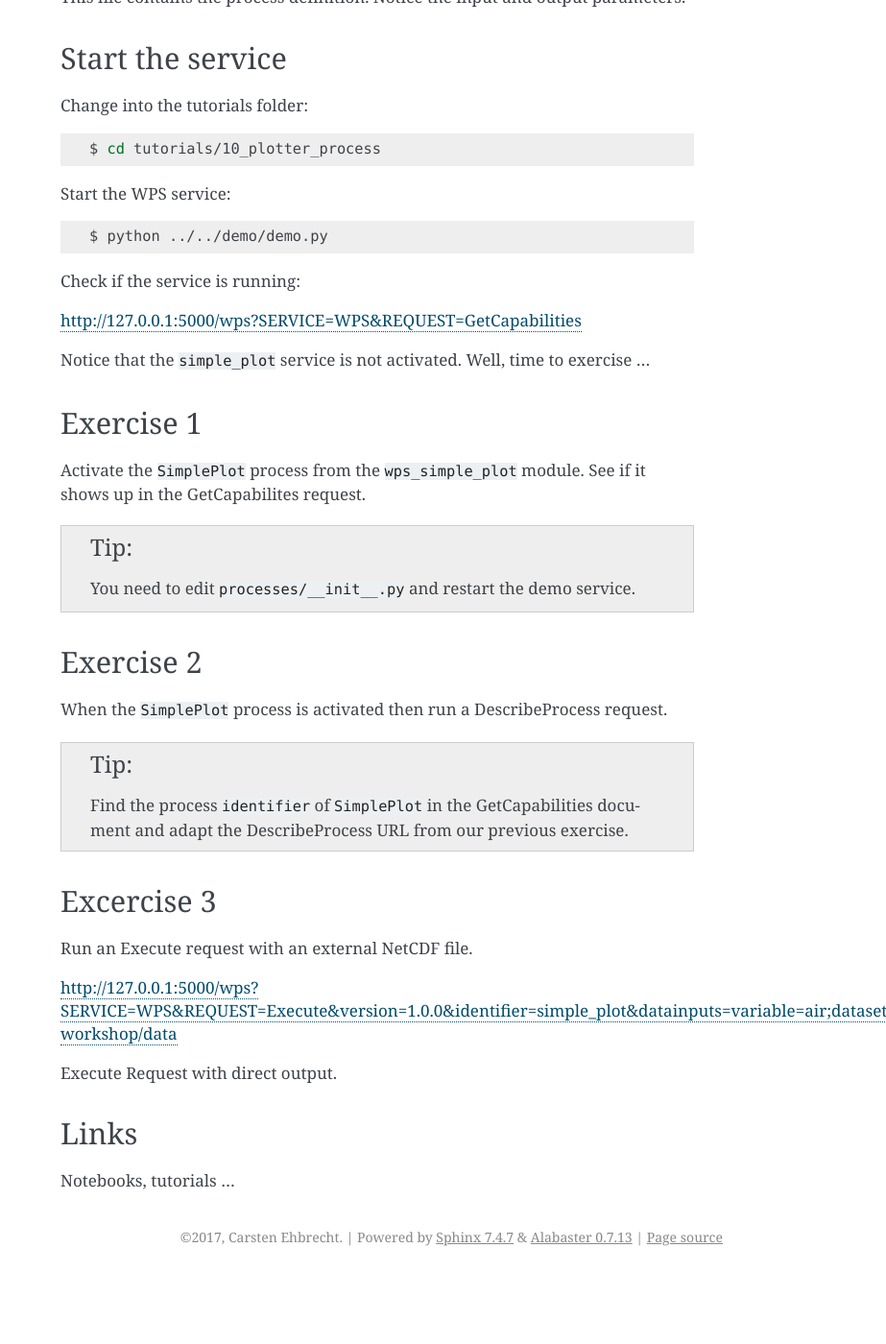
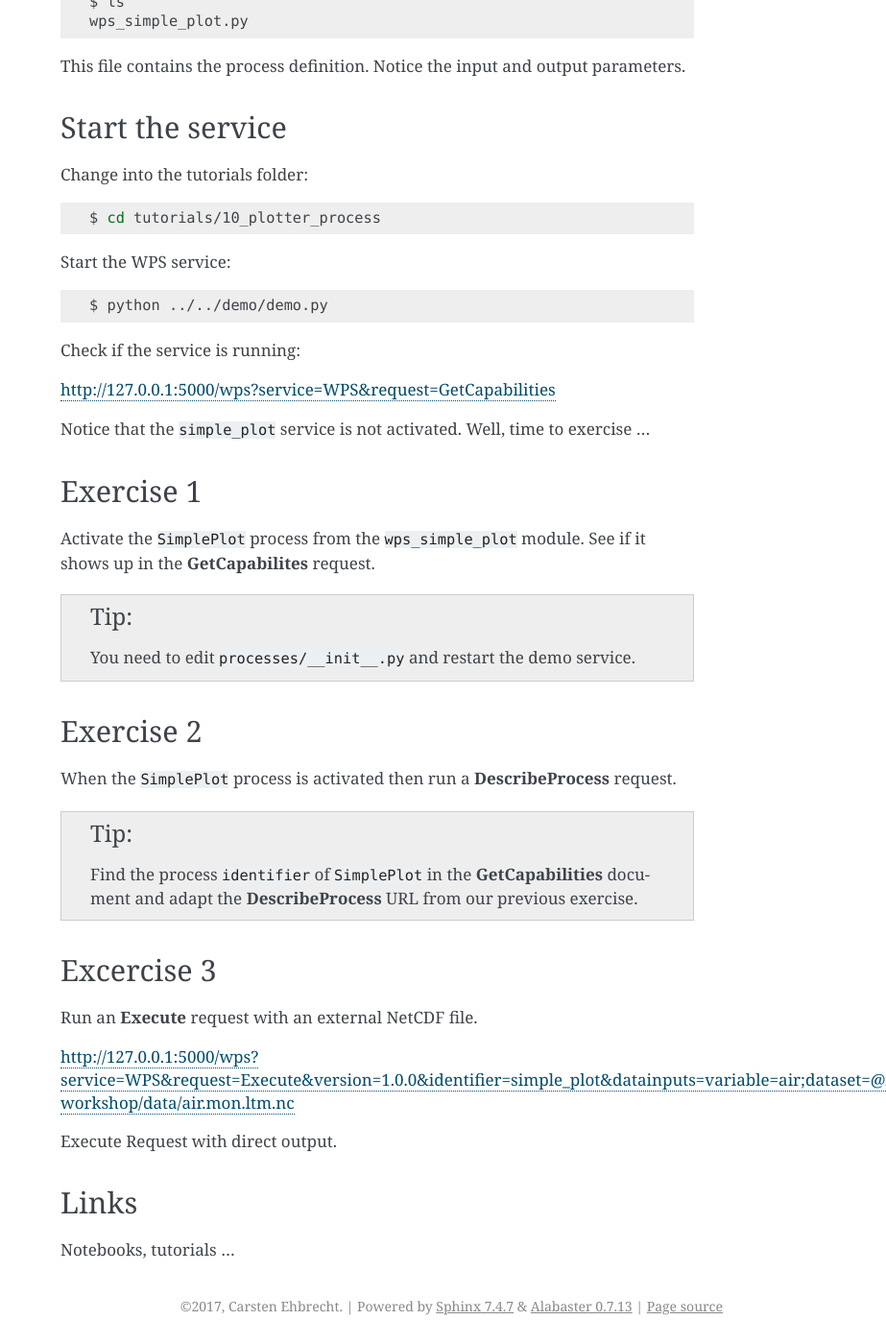
Before and after one commit to bird-house/birdhouse-workshop, a Sphinx documentation site: the page built from docs/source/pywps/process.rst, in a window 1280 px wide and 1400 px high, scrolled down 1745 px. Shown: the whole window at 96% size, without its empty margins (357-1280 px from the left). Built offline with Sphinx 7.4.7, drawn with Linux system fonts in a browser that asks for light colours; before the commit the page ends 3073 px from its top, so only the background shows below that; some of the changed lines change nothing that is shown; some of the changed text lies outside the part shown.

Commit message:
update processes

```diff
--- a/docs/source/pywps/process.rst
+++ b/docs/source/pywps/process.rst
@@ -68,6 +68,11 @@
 .. code-block:: bash
 
   $ python plotter.py -h
+
+Generate a plot:
+
+.. code-block:: bash
+
   $ python plotter.py ../../../data/air.mon.ltm.nc -V air
   dataset=['../../../data/air.mon.ltm.nc'], variable=air
   Plotting ../../../data/air.mon.ltm.nc ...
@@ -105,7 +110,7 @@
 
 Check if the service is running:
 
-http://127.0.0.1:5000/wps?SERVICE=WPS&REQUEST=GetCapabilities
+http://127.0.0.1:5000/wps?service=WPS&request=GetCapabilities
 
 Notice that the ``simple_plot`` service is not activated. Well, time to exercise ...
 
@@ -113,7 +118,7 @@
 ----------
 
 Activate the ``SimplePlot`` process from the ``wps_simple_plot`` module.
-See if it shows up in the GetCapabilites request.
+See if it shows up in the **GetCapabilites** request.
 
 .. tip::
   You need to edit ``processes/__init__.py`` and restart the demo service.
@@ -121,18 +126,18 @@
 Exercise 2
 ----------
 
-When the ``SimplePlot`` process is activated then run a DescribeProcess request.
+When the ``SimplePlot`` process is activated then run a **DescribeProcess** request.
 
 .. tip::
-  Find the process ``identifier`` of ``SimplePlot`` in the GetCapabilities document
-  and adapt the DescribeProcess URL from our previous exercise.
+  Find the process ``identifier`` of ``SimplePlot`` in the **GetCapabilities** document
+  and adapt the **DescribeProcess** URL from our previous exercise.
 
 Excercise 3
 -----------
 
-Run an Execute request with an external NetCDF file.
+Run an **Execute** request with an external NetCDF file.
 
-http://127.0.0.1:5000/wps?SERVICE=WPS&REQUEST=Execute&version=1.0.0&identifier=simple_plot&datainputs=variable=air;dataset=@xlink:href=file:///home/pingu/sandbox/birdhouse/birdhouse-workshop/data
+http://127.0.0.1:5000/wps?service=WPS&request=Execute&version=1.0.0&identifier=simple_plot&datainputs=variable=air;dataset=@xlink:href=file:///home/pingu/sandbox/birdhouse/birdhouse-workshop/data/air.mon.ltm.nc
 
 Execute Request with direct output.
 
```
